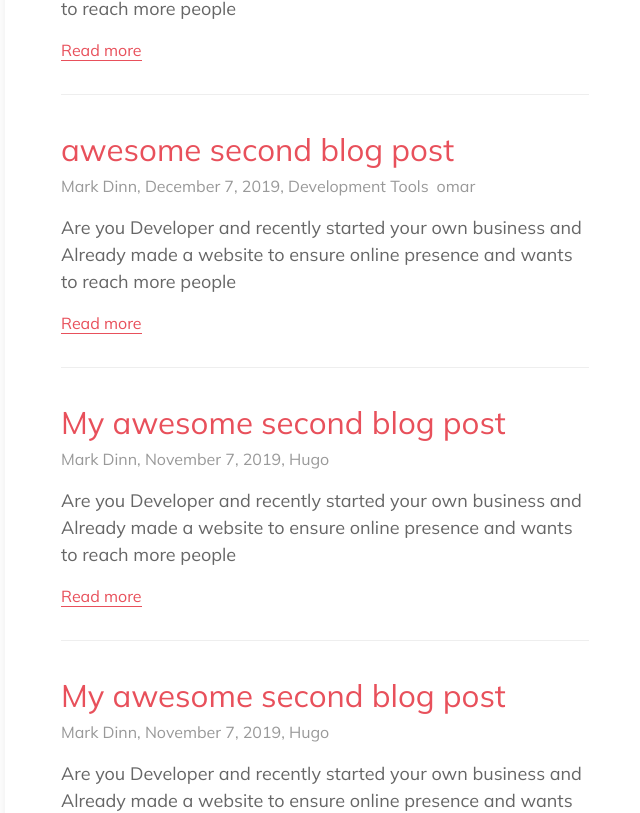
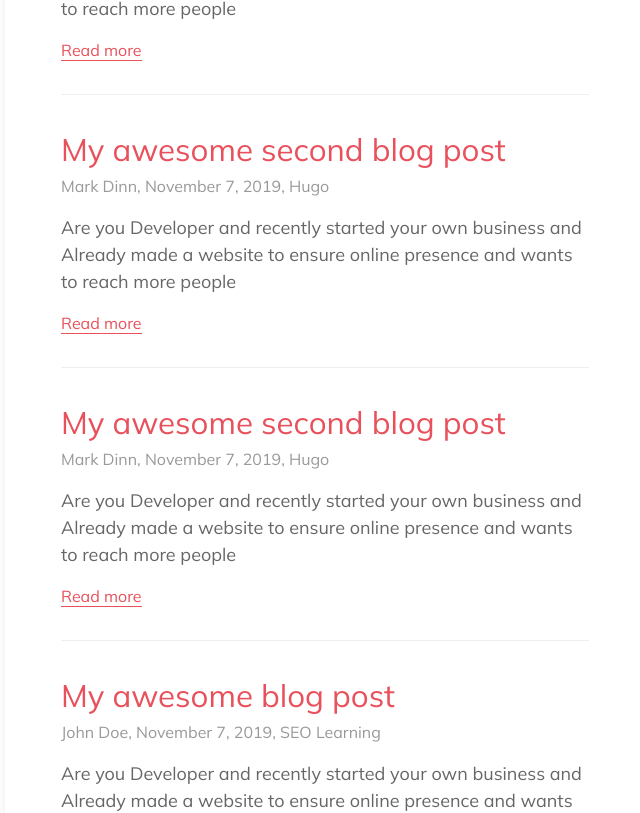
Before and after one commit to statichunt/northendlab-nextjs, a Next.js app: page /page/1 in a window 1280 px wide. Shown: the part 834-1647 px from the top of the page, without its empty margins (315-955 px from the left). Built offline with nearby package versions, Linux system fonts and the light colour scheme.

Commit message:
add future post functionality

```diff
--- a/components/ContactPage/ContactPage.js
+++ b/components/ContactPage/ContactPage.js
@@ -1,8 +1,14 @@
 import React from "react";
 import Image from "next/image";
 import { marked } from "marked";
+import config from "../../config/config.json";
 
-const ContactPage = ({ frontmatter, content }) => {
+const ContactPage = ({ post }) => {
+  console.log(post);
+  const { frontmatter, content } = post;
+  const { perameter } = config;
+  const action = perameter.contactFormAction;
+
   return (
     <div className="container mx-auto">
       <div className="w-full lg:w-2/3 grid lg:grid-cols-2 mx-auto gap-12 lg:px-0 px-8 my-8">
@@ -17,7 +23,7 @@ const ContactPage = ({ frontmatter, content }) => {
             className="markdown"
           ></div>
           <div>
-            <form>
+            <form action={action} method="post" className="mx-auto ">
               <div className="grid lg:grid-cols-2 gap-4">
                 <input type="text" placeholder="Name" className="inputField" />
                 <input
--- a/components/Header/Header.js
+++ b/components/Header/Header.js
@@ -75,7 +75,7 @@ const Header = ({ navbar, isOpen, toggle, isFixed }) => {
             </Link>
 
             <div className=" lg:hidden">
-              <a onClick={toggle} className="text-4xl">
+              <a onClick={toggle} className="text-4xl cursor-pointer">
                 {isOpen ? (
                   <i className="fas fa-times"></i>
                 ) : (
--- a/config/config.json
+++ b/config/config.json
@@ -8,7 +8,7 @@
   },
 
   "footer": {
-    "copyright": "Copyright by your [company](statichunt.com)",
+    "copyright": "Copyright by your [company](https://statichunt.com/)",
     "theme_copyright": true
   },
 
--- a/content/contact.md
+++ b/content/contact.md
@@ -1,6 +1,6 @@
 ---
 title: "Contact Us"
-draft: true
+draft: false
 description: "this is meta description"
 image: "/images/contact.svg"
 layout: contact
--- a/content/posts/my-awesome-blog-post-3.md
+++ b/content/posts/my-awesome-blog-post-3.md
@@ -2,7 +2,7 @@
 title: "awesome second blog post"
 image: "/images/post/post-1.jpg"
 author: "Mark Dinn"
-date: "2019-12-07T05:00:00Z"
+date: "2029-12-07T05:00:00Z"
 description: "This is meta description"
 categories: ["Development Tools", "omar"]
 type: "post"
--- a/lib/posts/index.js
+++ b/lib/posts/index.js
@@ -1,6 +1,7 @@
 import fs from "fs";
 import matter from "gray-matter";
 import path from "path";
+const currentDate = new Date();
 // banner data
 export const getSingleIndexData = (type) => {
   const bannerFile = fs.readdirSync(path.join(type));
@@ -35,9 +36,7 @@ export const getDefaultPage = (type) => {
       slug,
     };
   });
-  // const showPage = defaultPAge.filter(
-  //   (f) => f.frontmatter.draft === false && defaultPAge
-  // );
+
   return defaultPAge;
 };
 // all types of blog
@@ -53,7 +52,12 @@ export const getAllBlogs = (type) => {
     return { frontmatter, slug, content, category };
   });
 
-  const d = posts.filter((p) => p.frontmatter.draft === false && posts);
-  console.log(d);
-  return d;
+  const filterByDraft = posts.filter(
+    (p) => p.frontmatter.draft === false && posts
+  );
+  const filterByDate = filterByDraft.filter(
+    (d) => new Date(d.frontmatter.date) <= currentDate
+  );
+
+  return filterByDate;
 };
--- a/pages/[defaultSlug]/index.js
+++ b/pages/[defaultSlug]/index.js
@@ -2,12 +2,16 @@ import React from "react";
 import { marked } from "marked";
 import { getDefaultPage } from "@/lib/posts";
 import Layout from "components/Layout/Layout";
+import ContactPage from "components/ContactPage/ContactPage";
 
-const Default = ({ filterPost }) => {
-  console.log(filterPost);
-  const { slug, frontmatter, content } = filterPost[0];
+const Default = ({ posts, contactSlug, defaultSlug }) => {
+  const { slug, frontmatter, content } = posts[0];
+  console.log(defaultSlug, contactSlug);
   return (
     <Layout title={slug}>
+      {defaultSlug == contactSlug ? (
+        <ContactPage post={posts[0]}></ContactPage>
+      ) : (
         <div className="container px-4 sm:px-10  my-10 font-secondary mx-auto">
           <h1 className="my-8  text-h1 text-center font-primary">
             {frontmatter.title}
@@ -17,6 +21,7 @@ const Default = ({ filterPost }) => {
             dangerouslySetInnerHTML={{ __html: marked.parse(content) }}
           ></div>
         </div>
+      )}
     </Layout>
   );
 };
@@ -38,12 +43,19 @@ export async function getStaticProps({ params }) {
 
   const post = getDefaultPage("content");
   const defaultPost = post.filter((p) => !p.frontmatter.layout);
+  const contactPage = post.filter((p) => p.frontmatter.layout);
 
   const filterPost = defaultPost.filter((data) => data.slug === defaultSlug);
 
+  const contactSlug = contactPage[0].slug;
+
+  const posts = contactPage[0].slug == defaultSlug ? contactPage : filterPost;
+
   return {
     props: {
-      filterPost,
+      posts,
+      contactSlug,
+      defaultSlug,
     },
   };
 }
--- a/pages/contact/index.js
+++ /dev/null
@@ -1,41 +0,0 @@
-import { getDefaultPage } from "@/lib/posts";
-import ContactPage from "components/ContactPage/ContactPage";
-import Layout from "components/Layout/Layout";
-import React, { useEffect } from "react";
-import { useRouter } from "next/router";
-
-const Contact = ({ contactData }) => {
-  const router = useRouter();
-
-  useEffect(() => {
-    if (contactData[0].frontmatter.draft == true) {
-      router.push("/404");
-    }
-  });
-
-  const { frontmatter, slug, content } = contactData[0];
-
-  return (
-    <Layout title={frontmatter.title}>
-      <ContactPage
-        frontmatter={frontmatter}
-        slug={slug}
-        content={content}
-      ></ContactPage>
-    </Layout>
-  );
-};
-
-export const getStaticProps = () => {
-  const data = getDefaultPage("content");
-  console.log("hi", data);
-  const contactData = data.filter((d) => d.frontmatter.layout);
-  console.log(contactData.length);
-  return {
-    props: {
-      contactData: contactData,
-    },
-  };
-};
-
-export default Contact;
```
Lines whose indentation alone changed are shown as unchanged.
